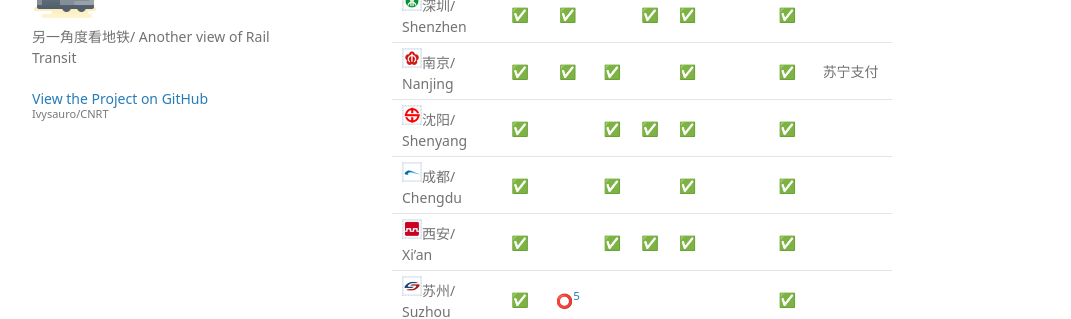
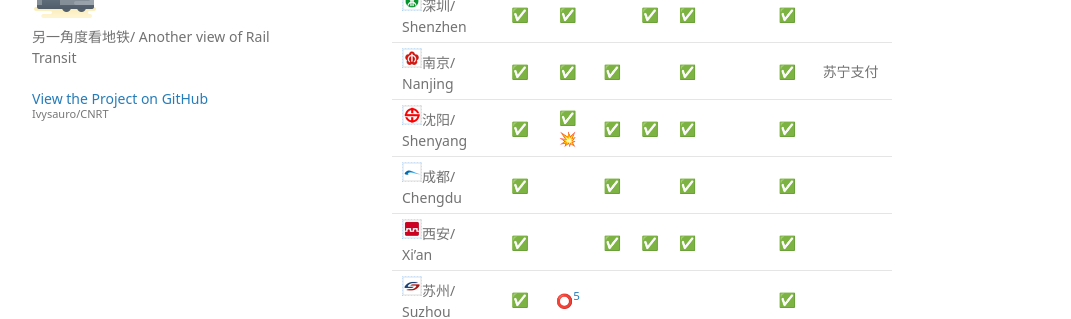
Before and after one commit to Ivysauro/CNRT, a Jekyll site: the page built from data/Pay.md, in a window 1280 px wide and 900 px high, scrolled down 1413 px. Shown: the part 152-471 px from the top of the window, without its empty margins (178-1249 px from the left). Built offline with Jekyll 4.4.1, drawn with Linux system fonts in a browser that asks for light colours; some web fonts are replaced; our own code applies the rules of GitHub Pages for plain Markdown files; a script that is not in the unit is left out.

Commit message:
🍊更新沈阳数据及评分
沈阳地铁支持银联闪付过闸

```diff
--- a/data/Pay.md
+++ b/data/Pay.md
@@ -49,7 +49,7 @@
 | <img src="https://raw.githubusercontent.com/Ivysauro/CNRT/master/images/city/cq.gif" width="20" hegiht="20"/>重庆/ Chongqing | ✅ | 🕓 | ✅ | ✅ | ✅ | | ✅ |
 | <img src="https://raw.githubusercontent.com/Ivysauro/CNRT/master/images/city/sz.gif" width="20" hegiht="20"/>深圳/ Shenzhen | ✅ | ✅ | | ✅ | ✅ | | ✅ | |
 | <img src="https://raw.githubusercontent.com/Ivysauro/CNRT/master/images/city/nj.gif" width="20" hegiht="20"/>南京/ Nanjing | ✅ | ✅ | ✅ | | ✅ | | ✅ | 苏宁支付 |
-| <img src="https://raw.githubusercontent.com/Ivysauro/CNRT/master/images/city/sy.gif" width="20" hegiht="20"/>沈阳/ Shenyang | ✅ | | ✅ | ✅ | ✅ | | ✅ | |
+| <img src="https://raw.githubusercontent.com/Ivysauro/CNRT/master/images/city/sy.gif" width="20" hegiht="20"/>沈阳/ Shenyang | ✅ | ✅💥 | ✅ | ✅ | ✅ | | ✅ | |
 | <img src="https://raw.githubusercontent.com/Ivysauro/CNRT/master/images/city/cd.gif" width="20" hegiht="20"/>成都/ Chengdu | ✅ | | ✅ | | ✅ | | ✅ | |
 | <img src="https://raw.githubusercontent.com/Ivysauro/CNRT/master/images/city/xa.gif" width="20" hegiht="20"/>西安/ Xi'an | ✅ | | ✅ | ✅ | ✅ | | ✅ | |
 | <img src="https://raw.githubusercontent.com/Ivysauro/CNRT/master/images/city/suz.gif" width="20" hegiht="20"/>苏州/ Suzhou | ✅ | ⭕[^suz] | | | |  |✅ | |
@@ -233,7 +233,7 @@
 | <img src="https://raw.githubusercontent.com/Ivysauro/CNRT/master/images/city/cq.gif" width="20" hegiht="20"/>重庆/ Chongqing | ✅ | ✅ | ⭕ | ✅ | ⭕ | 80 |
 | <img src="https://raw.githubusercontent.com/Ivysauro/CNRT/master/images/city/sz.gif" width="20" hegiht="20"/>深圳/ Shenzhen | ⭕ | ✅ | ✅ | ✅ | ⭕ | 80 |
 | <img src="https://raw.githubusercontent.com/Ivysauro/CNRT/master/images/city/nj.gif" width="20" hegiht="20"/>南京/ Nanjing | ✅ | ⭕- | ✅ | ✅ | ⭕ | 75 |
-| <img src="https://raw.githubusercontent.com/Ivysauro/CNRT/master/images/city/sy.gif" width="20" hegiht="20"/>沈阳/ Shenyang | ✅ | ✅ | ⭕ | ✅ | ⭕ | 80 |
+| <img src="https://raw.githubusercontent.com/Ivysauro/CNRT/master/images/city/sy.gif" width="20" hegiht="20"/>沈阳/ Shenyang | ✅ | ✅ | ✅ | ✅ | ⭕ | **90** |
 | <img src="https://raw.githubusercontent.com/Ivysauro/CNRT/master/images/city/cd.gif" width="20" hegiht="20"/>成都/ Chengdu | ✅ | ⭕ | ⭕ | ✅ | ⭕- | 65 |
 | <img src="https://raw.githubusercontent.com/Ivysauro/CNRT/master/images/city/xa.gif" width="20" hegiht="20"/>西安/ Xi'an | ✅ | ✅ | ⭕ | ✅ | ⭕ | 80 |
 | <img src="https://raw.githubusercontent.com/Ivysauro/CNRT/master/images/city/suz.gif" width="20" hegiht="20"/>苏州/ Suzhou | ⭕- | ⭕- | ⭕ | ✅ | ✅ | 60 |
```
